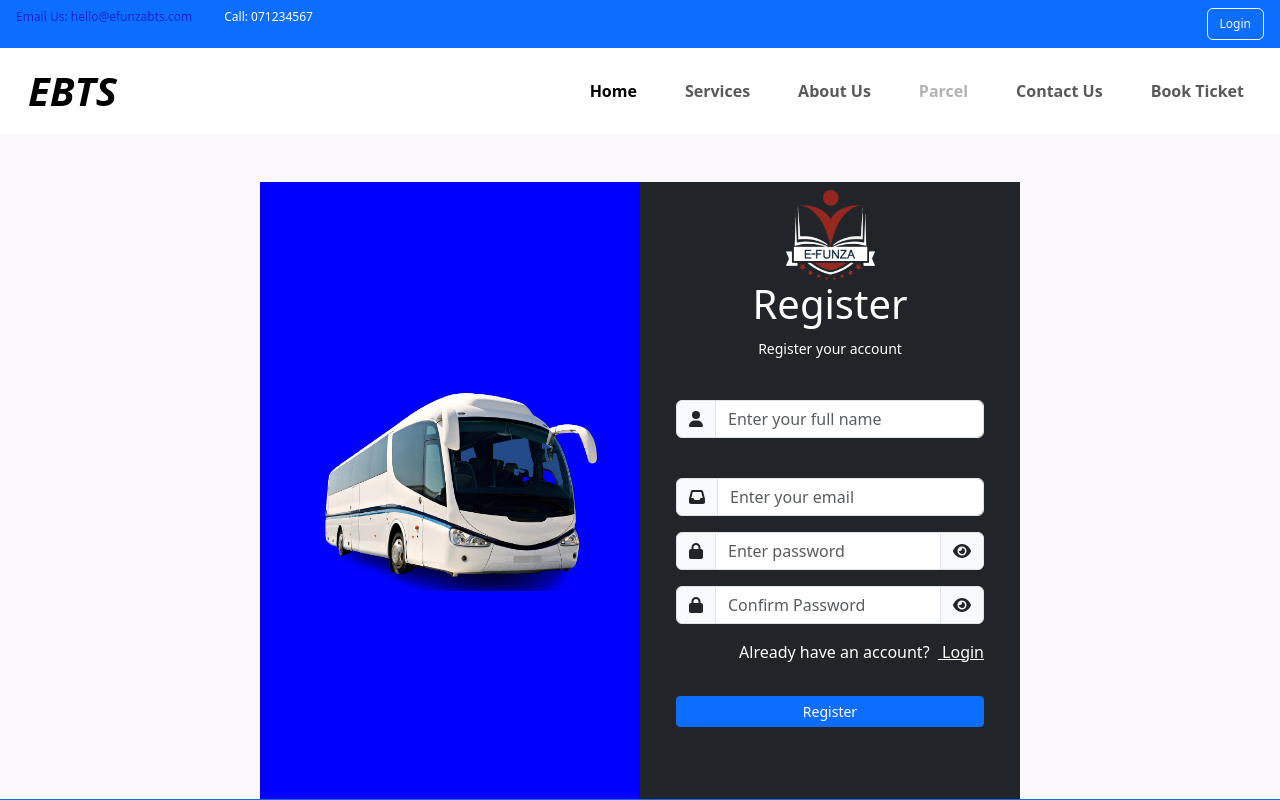
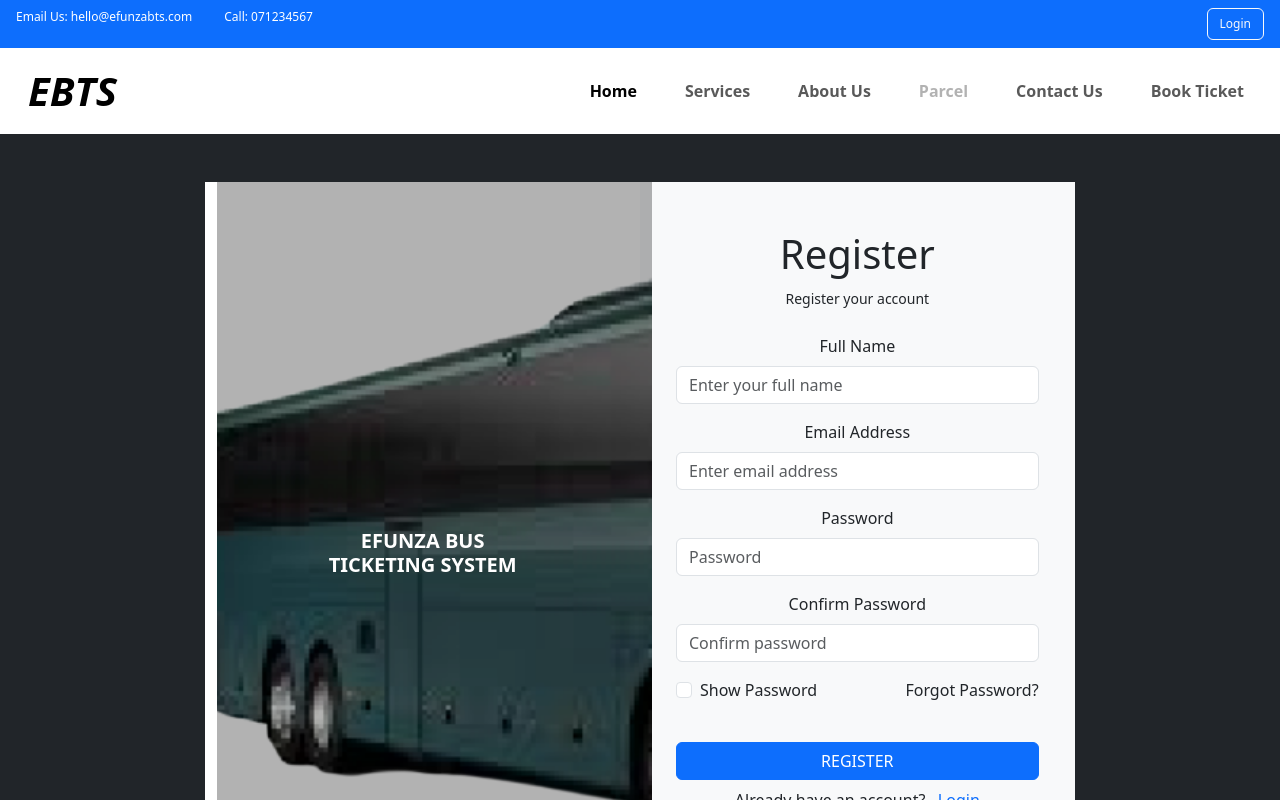
Before and after one commit to o-brayarn/efunza-bts, a React (Create React App) app: page /register in a window 1280 px wide. Shown: the top 800 px of the page. Built offline with nearby package versions, Linux system fonts and the light colour scheme.

Commit message:
Updating changes in login,register and about us page

```diff
--- a/src/pages/about/about.css
+++ b/src/pages/about/about.css
@@ -1,29 +1,63 @@
-.hero-about {
+.profile-image{
+  position: relative;
+  width: 100%;
+  height: 50vh;
+}
+
+/* Set the background image */
+.background-image {
+  background: url('../../assets/image2.png') left no-repeat, url('../../assets/image3.png') right no-repeat;
+  background-size: cover;
+  background-position: center;
+  background-size: 50% 100%, 50% 100%;
+  background-position: left, right;
+  width: 100%;
+  height: 100%;
+  position: absolute;
+}
+
+/* Add the background overlay */
+.overlay {
+  background-color: rgba(0, 0, 0, 0.3);
+  width: 100%;
+  height: 100%;
+  position: absolute;
+}
+
+/* Style the content on top of the overlay */
+.content {
+  position: absolute;
+  top: 50%;
+  left: 50%;
+  transform: translate(-50%, -50%);
+  color: #fff; /* Text color */
+}
+
+.hero-about h1{
+  position:absolute;
+  align-items: center;
+  width: 100%;
+}
+.company{
+
+}
+.company .box{
+  background: #fff;
+}
+.company .box p{
+  font-size:1.2rem;
+}
+.box h3{
+  color: black;
+}
+.aboutcontent {
+  margin-bottom: 60px;
+}
+.aboutcontent .abouth4{
+  width:200px;
+  height: 60px;
+  background:blue;
   display: flex;
   align-items: center;
-  justify-content: center;
-  position: relative;
-  background-image: url("../../assets/carbus.png");
-  background-size: contain;
-  background-position: center;
-  background-repeat: no-repeat;
-  height: 60vh;
+  text-align: end;
 }
-.hero-about::before {
-  content: "";
-  position: absolute;
-  top: 0;
-  left: 0;
-  width: 100%;
-  height: 100%;
-  background-color: rgba(0, 0, 0, 0.5);
-}
-.hero-about h1 {
-  font-size: 78px;
-  font-weight: 700;
-  color: var(--footer-color);
-}
-.card h3 {
-  color: var(--primary-color);
-  font-weight: 700;
-}
--- a/src/pages/login/Login.js
+++ b/src/pages/login/Login.js
@@ -1,72 +1,60 @@
-import React from "react";
-import "./login.css";
-import LogoImg from "../../assets/logo.png";
-import bg from "../../assets/Bus.png";
-import { FontAwesomeIcon } from "@fortawesome/react-fontawesome";
+import React from 'react'
+import './login.css'
 import { Link } from "react-router-dom";
 
 const Login = () => {
   return (
-    <div className="container mt-5 overflow-y-hidden ">
-      <div className="row hero-login">
-        <div className="col-lg-2 col-md-2"></div>
-        <div className="col-lg-4 busyangu d-flex align-items-center">
-          <div className="bus-image">
-            <img src={bg} alt="Bus" className="img-fluid w-100" />
+    <div className="container-fluid  overflow-y-hidden bg-dark h-100 w-100 pt-5">
+      <div className="row hero-login mt-5">
+        <div className='col-lg-2 col-md-2'></div>
+        <div className="col-lg-4 px-0 bgimg bg-white d-flex align-items-center">
+        <div class="background-image"></div>
+        <div class="overlay"></div>
+         <div className="content align-self-center text-center">
+             <h2 className='h5 fw-bolder'>EFUNZA BUS <br/>TICKETING SYSTEM</h2>
         </div>
         </div>
-        <div className="col-lg-4 bg-dark d-flex">
+        <div className='col-lg-4 bg-light'>
           <div className="py-5">
      <div className="login-form text-center">
-              <img
-                src={LogoImg}
-                alt="logo"
-                className="LogoImg img-fluid w-25 mt-2 text-center"
-              />
-              <h1 className="text-white">Login</h1>
-              <small className="text-white">Sign in to your account</small>
+       <h1 className="text-dark">Login</h1>
+        <small className='text-dark'>Sign in to your account</small>
         </div>
-            <form className="form  p-4 mb-5">
-              <div className="input-group">
-                <span className="input-group-text">
-                  <FontAwesomeIcon icon="user" />{" "}
-                </span>
-                <input
-                  type="text"
-                  className="form-control"
-                  placeholder="Username"
-                />
+        <form className='form  p-4 mb-5 '>
+        <div class="mb-3">
+  <label for="exampleFormControlInput1" class="form-label">Email address</label>
+  <input type="email" class="form-control" id="exampleFormControlInput1" placeholder="Email address"/>
 </div>
-              <div className="input-group my-3">
-                <span className="input-group-text">
-                  <FontAwesomeIcon icon="lock" />
-                </span>
-                <input
-                  type="password"
-                  className="form-control"
-                  placeholder="Password"
-                />
-                <span className="input-group-text">
-                  <FontAwesomeIcon icon="eye" />{" "}
-                </span>
+<div class="mb-3">
+  <label for="Password" class="form-label">Password</label>
+  <input type="password" class="form-control" id="password" placeholder="Password"/>
 </div>
 
-              <a href="signin" className="btn btn-primary mt-4 content-center">
-                Sign Up{" "}
-              </a>
-              <p className="text-white float-end">forgot password?</p>
-              <br />
-              <Link to="/register" className="text-white">
-                {" "}
-                Register new account{" "}
-              </Link>
+        <div className='form-row d-flex justify-content-between'>
+        <div class="form-check">
+        <input class="form-check-input" type="checkbox" value="" id="flexCheckChecked" />
+        <label class="form-check-label" for="flexCheckChecked">
+          Show Password
+        </label>
+         </div>
+             <p className="text-dark">Forgot Password?</p>
+         </div>
+
+        <input type='submit' className='btn btn-primary mt-4 content-center fw-1 w-100 my-2 text-capitalize'value='LOGIN'/>
+
+        <br/>
+        <div className='text-center'>
+        Don't have an account? &nbsp;
+        <Link to="/register" className='text-primary'> Register   </Link>
+        </div>
+
        </form>
        </div>
       </div>
-        <div className="col-lg-2 col-md-2"></div>
+      <div className='col-lg-2 col-md-2'></div>
       </div>
     </div>
-  );
-};
+    )
+}
 
-export default Login;
+export default Login
--- a/src/pages/register/Register.js
+++ b/src/pages/register/Register.js
@@ -1,97 +1,65 @@
-import React from "react";
-import "./register.css";
-import LogoImg from "../../assets/logo.png";
-import bg from "../../assets/Bus.png";
-import { FontAwesomeIcon } from "@fortawesome/react-fontawesome";
-
+import React from 'react'
+import './register.css'
 import { Link } from "react-router-dom";
-const Register = () => {
+const register = () => {
   return (
-    <div className="container mt-5">
+    <div className="ccontainer-fluid  overflow-y-hidden bg-dark h-100 w-100 pt-5">
       <div className="row">
-        <div className="col-lg-2 col-md-2 "></div>
-        <div className="col-lg-4  busyangu d-flex align-items-center">
-          <div className="bus-image">
-            <img src={bg} alt="Bus" className="bg img-fluid w-100" />
+      <div className='col-lg-2 col-md-2 ' ></div>
+        <div className="col-lg-4  bgimg bg-white d-flex align-items-center" >
+        <div class="background-image"></div>
+        <div class="overlay"></div>
+        <div className="content align-self-center text-center">
+             <h2 className='h5 fw-bolder'>EFUNZA BUS <br/>TICKETING SYSTEM</h2>
         </div>
        </div>
 
-        <div className="col-lg-4  col-md-4 bg-dark d-flex">
-          <div>
+        <div className='col-lg-4  col-md-4 bg-light'>
+          <div className='py-5'>
         <div className="login-form text-center">
-              <img
-                src={LogoImg}
-                alt="logo"
-                className="LogoImg img-fluid w-25 mt-2 text-center"
-              />
-              <h1 className="text-white">Register</h1>
-              <small className="text-white">Register your account</small>
+      <h1 className="">Register</h1>
+      <small className=''>Register your account</small>
         </div>
-            <form className="form  p-4 mb-5">
-              <div className="input-group my-3">
-                <span className="input-group-text">
-                  <FontAwesomeIcon icon="user" />{" "}
-                </span>
-                <input
-                  type="text"
-                  className="form-control"
-                  placeholder="Enter your full name"
-                />
+       <form className='form p-4 mb-5'>
+
+       <div class="mb-3">
+  <label for="exampleFormControlInput1" class="form-label">Full Name</label>
+  <input type="text" class="form-control" id="exampleFormControlInput1" placeholder="Enter your full name"/>
 </div>
-              <br />
-              <div className="input-group">
-                <span className="input-group-text">
-                  <FontAwesomeIcon icon="inbox" />{" "}
-                </span>
-                <input
-                  type="text"
-                  className="form-control"
-                  placeholder="Enter your email"
-                />
+<div class="mb-3">
+  <label for="exampleFormControlInput1" class="form-label">Email Address</label>
+  <input type="email" class="form-control" id="exampleFormControlInput1" placeholder="Enter email address"/>
 </div>
-              <div className="input-group my-3">
-                <span className="input-group-text">
-                  <FontAwesomeIcon icon="lock" />
-                </span>
-                <input
-                  type="password"
-                  className="form-control"
-                  placeholder="Enter password"
-                />
-                <span className="input-group-text">
-                  <FontAwesomeIcon icon="eye" />{" "}
-                </span>
+<div class="mb-3">
+  <label for="exampleFormControlInput1" class="form-label">Password</label>
+  <input type="password" class="form-control" id="password" placeholder="Password"/>
 </div>
-              <div className="input-group my-3">
-                <span className="input-group-text">
-                  <FontAwesomeIcon icon="lock" />
-                </span>
-                <input
-                  type="password"
-                  className="form-control"
-                  placeholder="Confirm Password"
-                />
-                <span className="input-group-text">
-                  <FontAwesomeIcon icon="eye" />{" "}
-                </span>
+<div class="mb-3">
+  <label for="confirmpass" class="form-label">Confirm Password</label>
+  <input type="password" class="form-control" id="confirmpass" placeholder="Confirm password"/>
 </div>
-              <p className="text-white float-end">
+  <div className='form-row d-flex justify-content-between'>
+        <div class="form-check">
+        <input class="form-check-input" type="checkbox" value="" id="flexCheckChecked" />
+        <label class="form-check-label" for="flexCheckChecked">
+          Show Password
+        </label>
+         </div>
+             <p className="text-dark">Forgot Password?</p>
+         </div>
+         <input type='submit' className='btn btn-primary mt-4 content-center fw-1 w-100 my-2 text-capitalize'value='REGISTER'/>
+      <div className='text-center'>
         Already have an account? &nbsp;
-                <Link to="/login" className="text-white">
-                  {" "}
-                  Login{" "}
-                </Link>
-              </p>
-              <a href="register" className="btn btn-primary mt-3 btn-sm w-100">
-                Register
-              </a>
+        <Link to="/" className='text-primary'> Login   </Link>
+        </div>
+
        </form>
        </div>
        </div>
-        <div className="col-lg-2 col-md-2"></div>
+       <div className='col-lg-2 col-md-2'></div>
        </div>
        </div>
-  );
-};
+    )
+}
 
-export default Register;
+export default register
--- a/src/pages/register/register.css
+++ b/src/pages/register/register.css
@@ -1,3 +1,28 @@
-.busyangu{
-    background: blue;
+/* Set the background image */
+.bgimg{
+    position: relative;
+    width: 100%;
 }
+.bgimg
+.background-image {
+    background-image: url('../../assets/volvo_bus.png');
+    background-size: cover;
+    background-position: center;
+    width: 100%;
+    height: 100%;
+    position: absolute;
+}
+
+
+
+/* Style the content on top of the overlay */
+.content {
+    position: absolute;
+    align-items: center;
+    width: 100%;
+    color: #fff; /* Text color */
+}
+.content h2{
+    font-weight: 800 !important;
+
+}
```
Also changed, not shown: src/pages/about/About.js (+58 -74 lines), src/assets/image2.png (added), src/assets/image3.png (added). Lines whose indentation alone changed are shown as unchanged.
